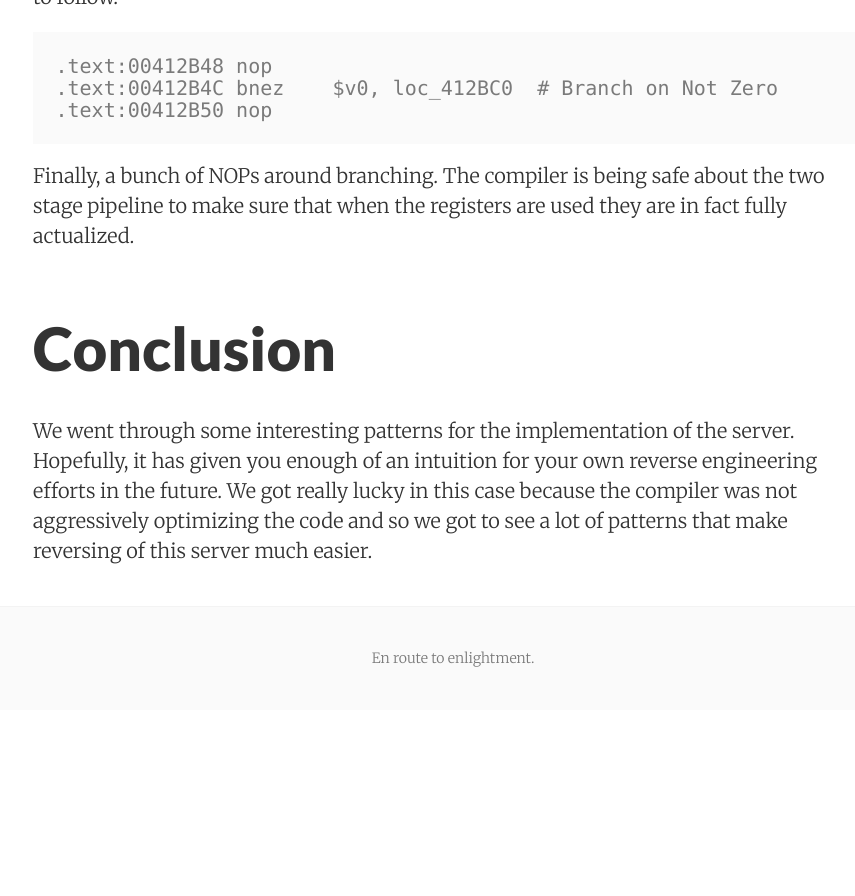
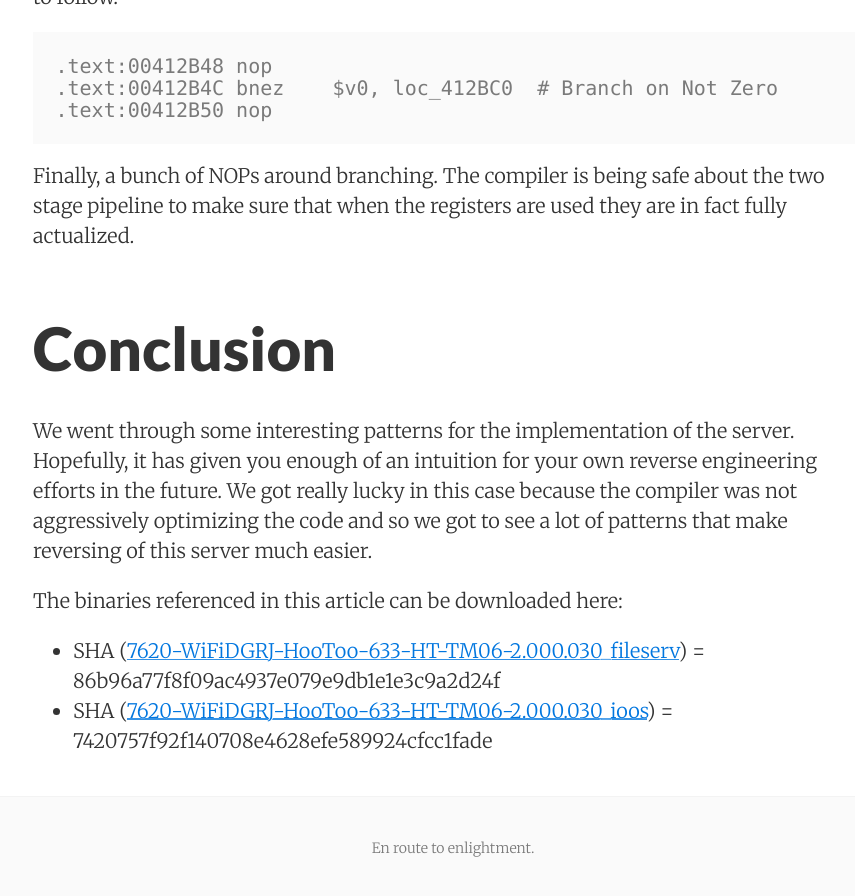
Before and after one commit to nologic/blog, a Jekyll site: the page built from _posts/2017-04-10-emdebbed-webserver.md, in a window 1280 px wide and 900 px high, scrolled down 10510 px. Shown: the top 896 px of the window, without its empty margins (187-1042 px from the left). Built offline with Jekyll 4.4.1, drawn with Linux system fonts in a browser that asks for light colours; nearby versions of some CDN libraries; before the commit the page ends 11220 px from its top, so only the background shows below that.

Commit message:
first embdded server

```diff
--- a/_posts/2017-04-10-emdebbed-webserver.md
+++ b/_posts/2017-04-10-emdebbed-webserver.md
@@ -284,3 +284,7 @@ Finally, a bunch of NOPs around branching. The compiler is being safe about the
 
 # Conclusion
 We went through some interesting patterns for the implementation of the server. Hopefully, it has given you enough of an intuition for your own reverse engineering efforts in the future. We got really lucky in this case because the compiler was not aggressively optimizing the code and so we got to see a lot of patterns that make reversing of this server much easier.
+
+The binaries referenced in this article can be downloaded here:
+* SHA ([7620-WiFiDGRJ-HooToo-633-HT-TM06-2.000.030_fileserv](../../../../resources/7620-WiFiDGRJ-HooToo-633-HT-TM06-2.000.030_fileserv)) = 86b96a77f8f09ac4937e079e9db1e1e3c9a2d24f
+* SHA ([7620-WiFiDGRJ-HooToo-633-HT-TM06-2.000.030_ioos](../../../../resources/7620-WiFiDGRJ-HooToo-633-HT-TM06-2.000.030_ioos)) = 7420757f92f140708e4628efe589924cfcc1fade
```
Also changed, not shown: 2 other files.
